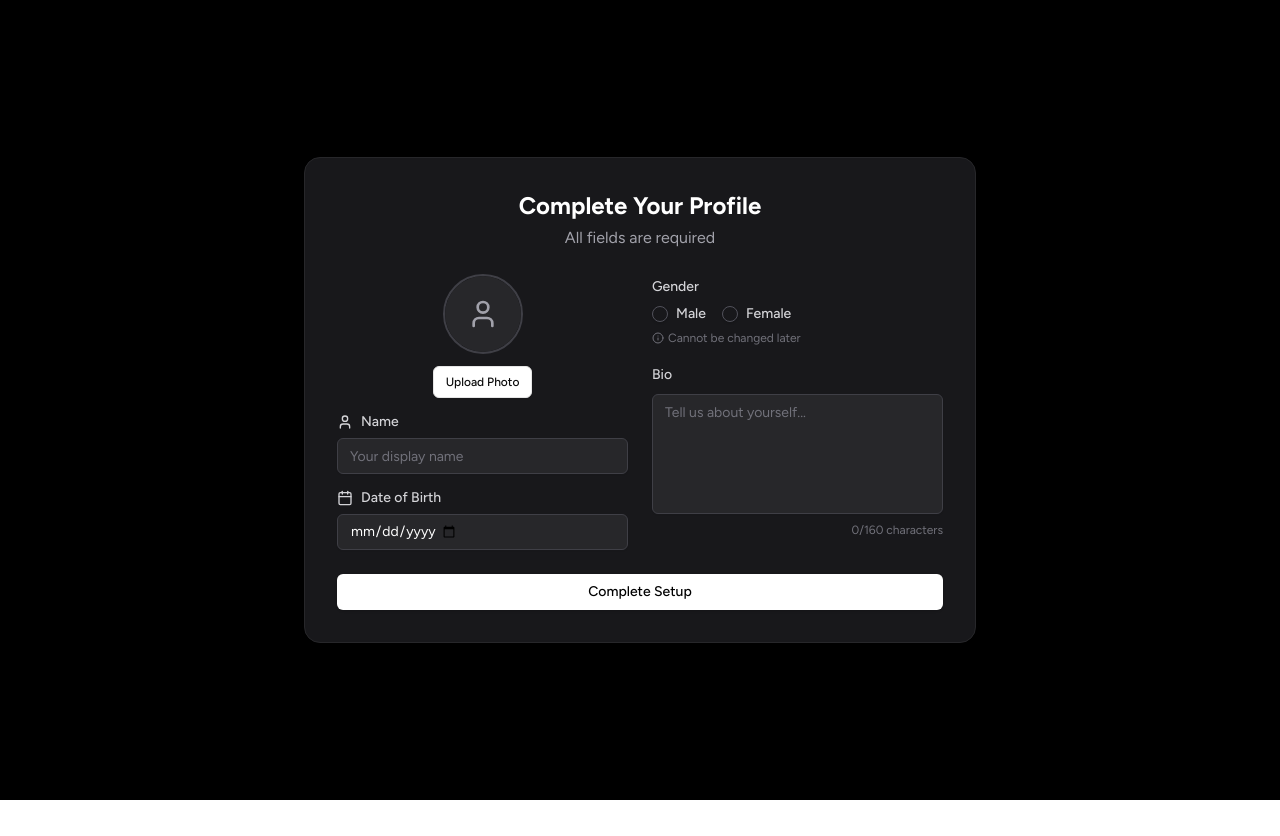
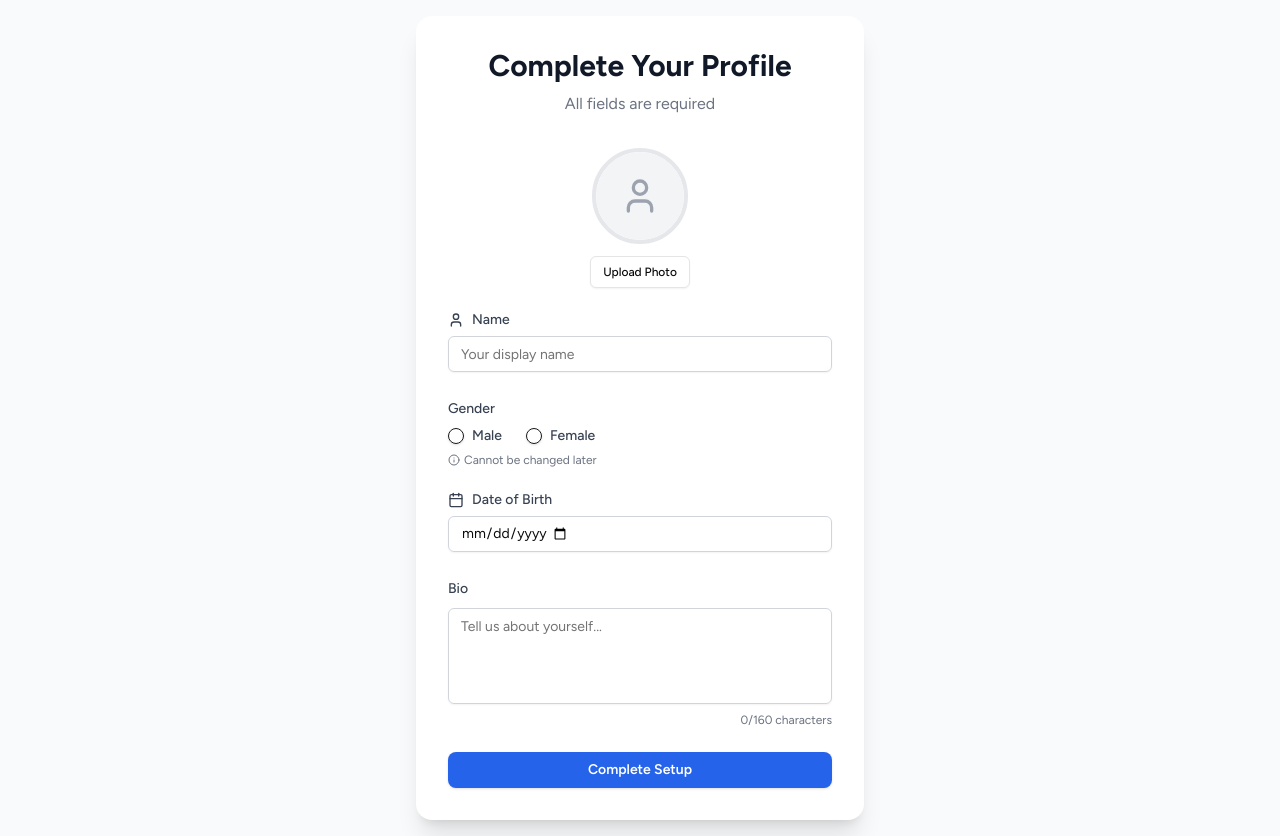
Before and after one commit to Kh14aam/pharmx-social, a Next.js app: page /onboarding in a window 1280 px wide. Before the commit the page ends 800 px from the top, so only its background shows below. Built offline with nearby package versions, Linux system fonts and the light colour scheme.

Commit message:
Redesign onboarding page with clean light theme and better layout

```diff
--- a/app/onboarding/page.tsx
+++ b/app/onboarding/page.tsx
@@ -113,28 +113,24 @@ export default function OnboardingPage() {
   }
 
   return (
-    <div className="min-h-screen bg-black flex items-center justify-center p-4">
-      <div className="w-full max-w-2xl">
-        <div className="bg-zinc-900 rounded-2xl p-6 md:p-8 border border-zinc-800">
+    <div className="min-h-screen bg-gray-50 flex items-center justify-center p-4">
+      <div className="w-full max-w-md">
+        <div className="bg-white rounded-2xl shadow-xl p-8">
           {/* Header */}
-          <div className="text-center mb-6">
-            <h1 className="text-2xl font-bold text-white">Complete Your Profile</h1>
-            <p className="text-zinc-400 mt-1">All fields are required</p>
+          <div className="text-center mb-8">
+            <h1 className="text-3xl font-bold text-gray-900">Complete Your Profile</h1>
+            <p className="text-gray-500 mt-2">All fields are required</p>
           </div>
 
           <form onSubmit={handleSubmit(onSubmit)} className="space-y-6">
-            {/* Two column layout for desktop, single column for mobile */}
-            <div className="grid md:grid-cols-2 gap-6">
-              {/* Left Column */}
-              <div className="space-y-4">
-                {/* Avatar Upload */}
+            {/* Avatar Upload - Centered */}
             <div className="flex flex-col items-center space-y-3">
-                  <Avatar className="w-20 h-20 border-2 border-zinc-700">
+              <Avatar className="w-24 h-24 border-4 border-gray-200">
                 {avatarPreview || user?.picture ? (
                   <AvatarImage src={avatarPreview || user?.picture || ""} />
                 ) : (
-                      <AvatarFallback className="bg-zinc-800">
-                        <User className="w-8 h-8 text-zinc-400" />
+                  <AvatarFallback className="bg-gray-100">
+                    <User className="w-10 h-10 text-gray-400" />
                   </AvatarFallback>
                 )}
               </Avatar>
@@ -147,7 +143,7 @@ export default function OnboardingPage() {
                   onChange={handleAvatarUpload}
                   disabled={uploading}
                 />
-                    <Button type="button" variant="outline" size="sm" disabled={uploading} className="text-xs">
+                <Button type="button" variant="outline" size="sm" disabled={uploading}>
                   {uploading ? "Uploading..." : "Upload Photo"}
                 </Button>
               </Label>
@@ -155,89 +151,84 @@ export default function OnboardingPage() {
 
             {/* Name Input */}
             <div className="space-y-2">
-                  <Label htmlFor="name" className="text-zinc-300 flex items-center gap-2">
+              <Label htmlFor="name" className="text-gray-700 font-medium flex items-center gap-2">
                 <User className="w-4 h-4" /> Name
               </Label>
               <Input
                 id="name"
                 placeholder="Your display name"
-                    className="bg-zinc-800 border-zinc-700 text-white placeholder:text-zinc-500"
+                className="w-full border-gray-300 focus:border-blue-500 focus:ring-blue-500"
                 {...register("name")}
                 defaultValue={user?.name || ""}
               />
               {errors.name && (
-                    <p className="text-sm text-red-400">{errors.name.message}</p>
+                <p className="text-sm text-red-500">{errors.name.message}</p>
+              )}
+            </div>
+
+            {/* Gender Selection */}
+            <div className="space-y-2">
+              <Label className="text-gray-700 font-medium">Gender</Label>
+              <RadioGroup
+                onValueChange={(value) => setValue("gender", value as "male" | "female")}
+                className="flex gap-6"
+              >
+                <div className="flex items-center space-x-2">
+                  <RadioGroupItem value="male" id="male" className="text-blue-600" />
+                  <Label htmlFor="male" className="text-gray-700 cursor-pointer">Male</Label>
+                </div>
+                <div className="flex items-center space-x-2">
+                  <RadioGroupItem value="female" id="female" className="text-blue-600" />
+                  <Label htmlFor="female" className="text-gray-700 cursor-pointer">Female</Label>
+                </div>
+              </RadioGroup>
+              <p className="text-xs text-gray-500 flex items-center gap-1">
+                <Info className="w-3 h-3" /> Cannot be changed later
+              </p>
+              {errors.gender && (
+                <p className="text-sm text-red-500">{errors.gender.message}</p>
               )}
             </div>
 
             {/* Date of Birth */}
             <div className="space-y-2">
-                  <Label htmlFor="dob" className="text-zinc-300 flex items-center gap-2">
+              <Label htmlFor="dob" className="text-gray-700 font-medium flex items-center gap-2">
                 <Calendar className="w-4 h-4" /> Date of Birth
               </Label>
               <Input
                 id="dob"
                 type="date"
-                    className="bg-zinc-800 border-zinc-700 text-white"
+                className="w-full border-gray-300 focus:border-blue-500 focus:ring-blue-500"
                 {...register("dob")}
                 max={format(new Date(), "yyyy-MM-dd")}
               />
               {errors.dob && (
-                    <p className="text-sm text-red-400">{errors.dob.message}</p>
-                  )}
-                </div>
-              </div>
-
-              {/* Right Column */}
-              <div className="space-y-4">
-                {/* Gender Selection */}
-                <div className="space-y-2">
-                  <Label className="text-zinc-300">Gender</Label>
-                  <RadioGroup
-                    onValueChange={(value) => setValue("gender", value as "male" | "female")}
-                    className="flex gap-4"
-                  >
-                    <div className="flex items-center space-x-2">
-                      <RadioGroupItem value="male" id="male" className="border-zinc-600" />
-                      <Label htmlFor="male" className="text-zinc-300 cursor-pointer">Male</Label>
-                    </div>
-                    <div className="flex items-center space-x-2">
-                      <RadioGroupItem value="female" id="female" className="border-zinc-600" />
-                      <Label htmlFor="female" className="text-zinc-300 cursor-pointer">Female</Label>
-                    </div>
-                  </RadioGroup>
-                  <p className="text-xs text-zinc-500 flex items-center gap-1">
-                    <Info className="w-3 h-3" /> Cannot be changed later
-                  </p>
-                  {errors.gender && (
-                    <p className="text-sm text-red-400">{errors.gender.message}</p>
+                <p className="text-sm text-red-500">{errors.dob.message}</p>
               )}
             </div>
 
             {/* Bio */}
             <div className="space-y-2">
-                  <Label htmlFor="bio" className="text-zinc-300">Bio</Label>
+              <Label htmlFor="bio" className="text-gray-700 font-medium">Bio</Label>
               <Textarea
                 id="bio"
                 placeholder="Tell us about yourself..."
-                    className="resize-none h-[120px] bg-zinc-800 border-zinc-700 text-white placeholder:text-zinc-500"
+                className="resize-none h-24 w-full border-gray-300 focus:border-blue-500 focus:ring-blue-500"
                 maxLength={160}
                 {...register("bio")}
               />
-                  <p className="text-xs text-zinc-500 text-right">
+              <p className="text-xs text-gray-500 text-right">
                 {watchedFields.bio?.length || 0}/160 characters
               </p>
               {errors.bio && (
-                    <p className="text-sm text-red-400">{errors.bio.message}</p>
+                <p className="text-sm text-red-500">{errors.bio.message}</p>
               )}
-                </div>
-              </div>
             </div>
 
             {/* Submit Button */}
             <Button
               type="submit"
-              className="w-full bg-white text-black hover:bg-zinc-200 font-medium"
+              className="w-full bg-blue-600 hover:bg-blue-700 text-white font-semibold py-3 rounded-lg transition-colors"
               disabled={isSubmitting}
             >
               {isSubmitting ? "Creating Profile..." : "Complete Setup"}
```
Lines whose indentation alone changed are shown as unchanged.
